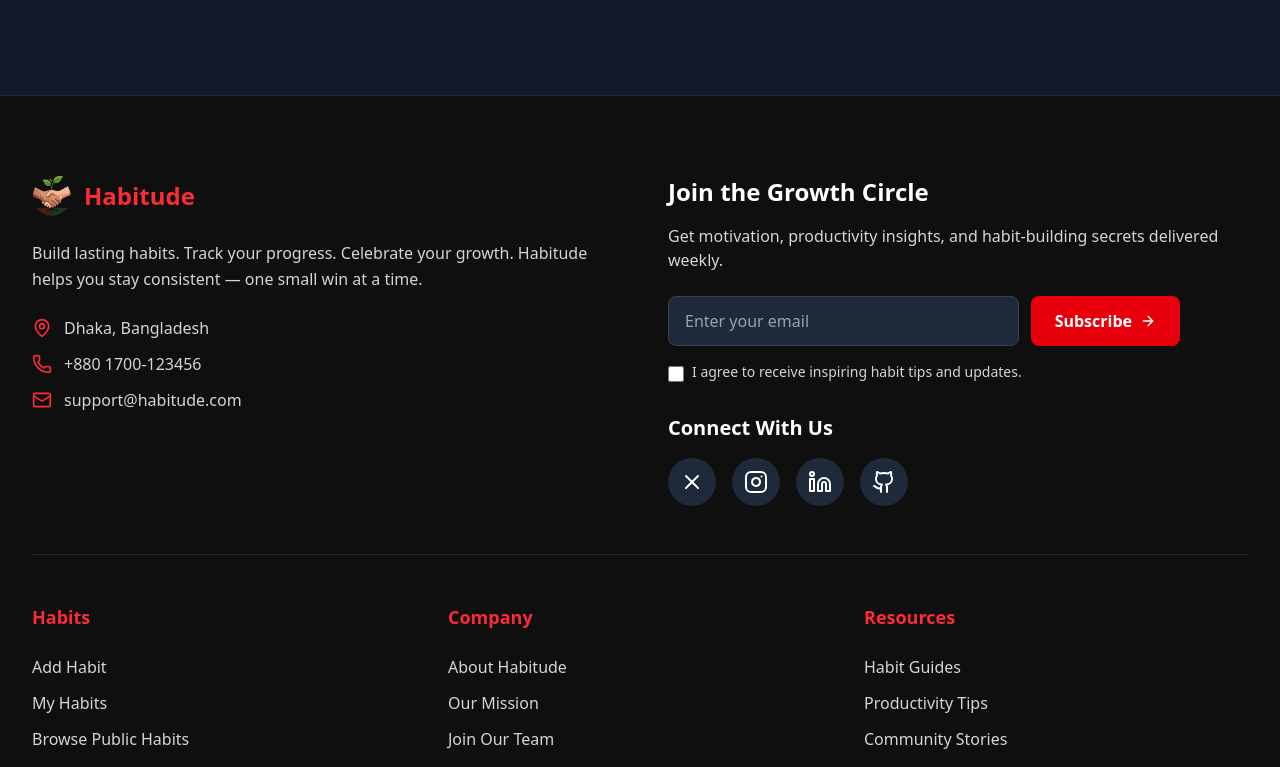
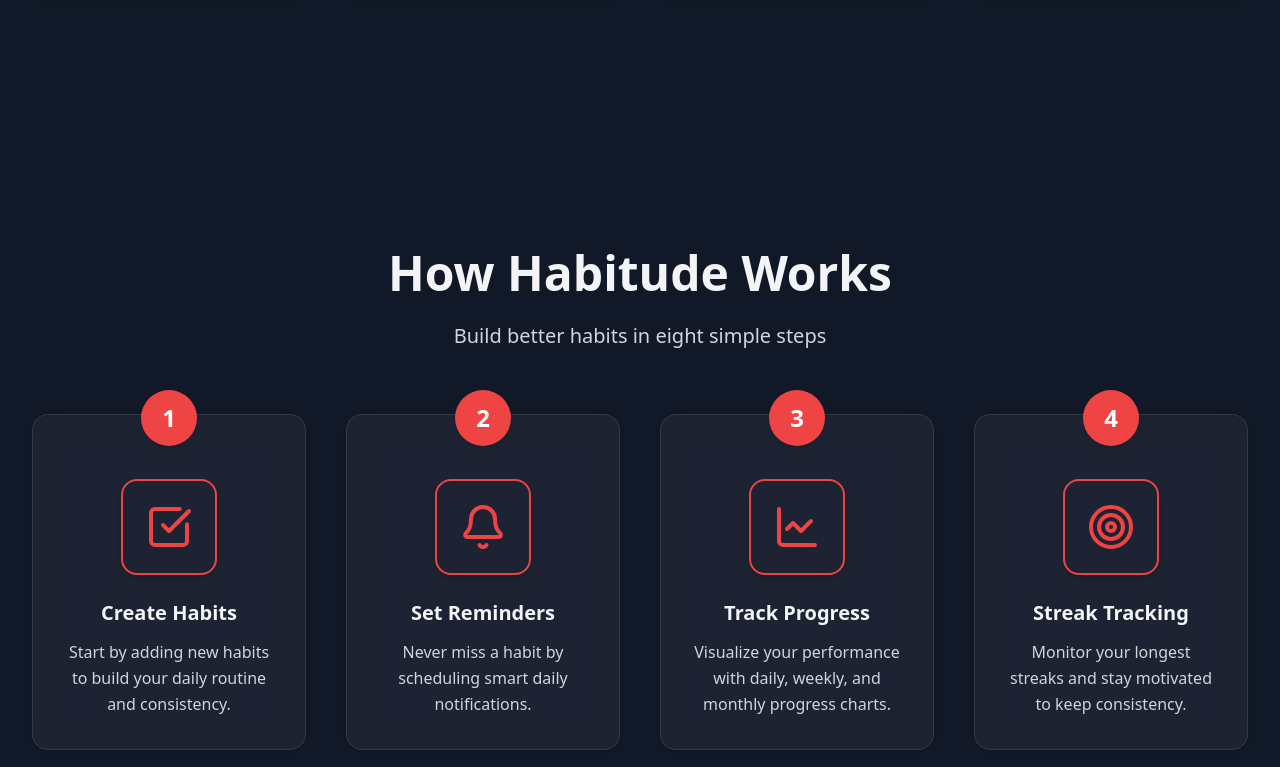
Before and after one commit to FahimTasnimKhan/Habitude-client, a React (Vite) app: page / in a window 1280 px wide. Shown: the part 2045-2812 px from the top of the page. Built offline with nearby package versions, Linux system fonts and the light colour scheme.

Commit message:
How it Works Done

```diff
--- a/src/pages/HomePage/Home.jsx
+++ b/src/pages/HomePage/Home.jsx
@@ -1,5 +1,6 @@
 import Features from './Features';
 import HeroSection from './HeroSection';
+import HowItWorks from './HowItWorks';
 
 const Home = () => {
   return (
@@ -8,8 +9,8 @@
       <HeroSection />
       {/* <WeatherForecastSection /> */}
       <Features />
-      {/* <HowItWorks />
-      <AdvertisementSection />
+      <HowItWorks />
+      {/* <AdvertisementSection />
       <Services />
       <LatestReviews />
       <FarmerSuccessStoriesSection />
--- /dev/null
+++ b/src/pages/HomePage/HowItWorks.jsx
@@ -0,0 +1,116 @@
+import React, { useEffect } from 'react';
+import {
+  CheckSquare,
+  Bell,
+  LineChart,
+  Target,
+  Award,
+  Users,
+  MessageSquare,
+  BookOpen,
+} from 'lucide-react';
+import AOS from 'aos';
+import 'aos/dist/aos.css';
+
+const steps = [
+  {
+    step: 1,
+    icon: CheckSquare,
+    title: 'Create Habits',
+    description:
+      'Start by adding new habits to build your daily routine and consistency.',
+  },
+  {
+    step: 2,
+    icon: Bell,
+    title: 'Set Reminders',
+    description: 'Never miss a habit by scheduling smart daily notifications.',
+  },
+  {
+    step: 3,
+    icon: LineChart,
+    title: 'Track Progress',
+    description:
+      'Visualize your performance with daily, weekly, and monthly progress charts.',
+  },
+  {
+    step: 4,
+    icon: Target,
+    title: 'Streak Tracking',
+    description:
+      'Monitor your longest streaks and stay motivated to keep consistency.',
+  },
+];
+
+const HowItWorks = () => {
+  useEffect(() => {
+    AOS.init({
+      duration: 1000,
+      once: true,
+      easing: 'ease-in-out',
+      offset: 100,
+    });
+  }, []);
+
+  return (
+    <div
+      id="how-it-works"
+      className="md:py-24 py-16 min-h-screen flex items-center overflow-hidden bg-[#111827] text-gray-100"
+    >
+      <div className="w-full max-w-7xl mx-auto px-4 sm:px-6 lg:px-8">
+        {/* Section Header */}
+        <div className="text-center mb-12 sm:mb-16" data-aos="fade-up">
+          <h2 className="text-3xl sm:text-4xl md:text-5xl font-bold mb-4 leading-snug">
+            How Habitude Works
+          </h2>
+          <p className="text-base sm:text-lg md:text-xl max-w-2xl mx-auto text-gray-300">
+            Build better habits in eight simple steps
+          </p>
+        </div>
+
+        {/* Steps Grid */}
+        <div className="relative grid grid-cols-1 sm:grid-cols-2 lg:grid-cols-4 gap-8 sm:gap-10">
+          {/* Connecting Line for Desktop */}
+          {/* <div className="hidden lg:block absolute top-32 left-0 w-full h-0.5 bg-gray-700 z-0"></div> */}
+
+          {steps.map((step, index) => {
+            const Icon = step.icon;
+            return (
+              <div
+                key={index}
+                data-aos="zoom-in-up"
+                data-aos-delay={index * 150}
+                className="relative z-10 group flex flex-col items-center text-center transition-transform duration-300 hover:-translate-y-2"
+              >
+                {/* Step Number */}
+                <div className="absolute -top-6 left-1/2 -translate-x-1/2 w-12 h-12 sm:w-14 sm:h-14 rounded-full bg-[#EF4444] flex items-center justify-center text-xl sm:text-2xl font-extrabold text-white shadow-md group-hover:scale-110 transition-transform duration-300 z-20">
+                  {step.step}
+                </div>
+
+                {/* Card */}
+                <div className="rounded-2xl p-6 sm:p-8 shadow-sm hover:shadow-lg transition-all duration-300 flex flex-col items-center justify-between bg-white/5 border border-white/10 backdrop-blur-md">
+                  {/* Icon */}
+                  <div className="mt-8 mb-6 w-20 h-20 sm:w-24 sm:h-24 flex items-center justify-center rounded-2xl border-2 border-[#EF4444] shadow-md group-hover:bg-[#EF4444] transition-colors duration-300">
+                    <Icon className="w-10 h-10 sm:w-12 sm:h-12 text-[#EF4444] group-hover:text-white transition-colors duration-300" />
+                  </div>
+
+                  {/* Title */}
+                  <h3 className="text-lg sm:text-xl md:text-xl font-bold mb-3 group-hover:text-[#EF4444] transition-colors duration-300">
+                    {step.title}
+                  </h3>
+
+                  {/* Description */}
+                  <p className="text-sm sm:text-base md:text-base leading-relaxed max-w-xs flex-grow text-gray-300">
+                    {step.description}
+                  </p>
+                </div>
+              </div>
+            );
+          })}
+        </div>
+      </div>
+    </div>
+  );
+};
+
+export default HowItWorks;
```
